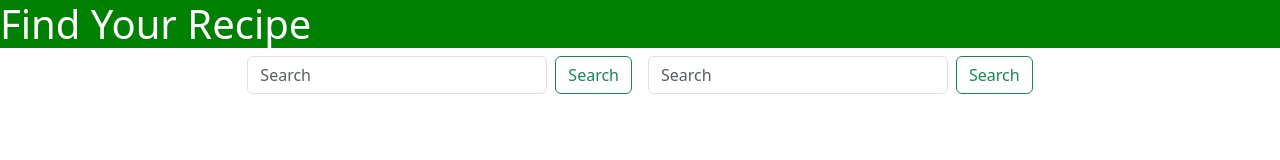
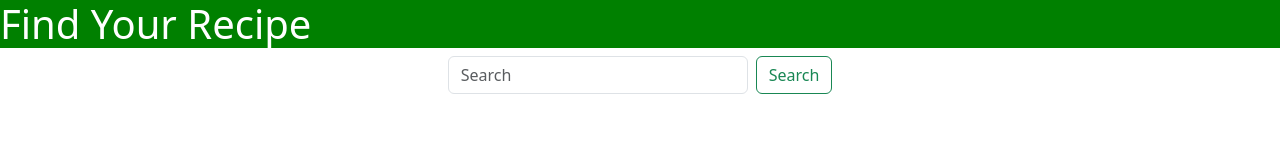
Before and after one commit to arisha-cogrph/recipe-finder, a plain HTML site: page index.html in a window 1280 px wide. Drawn offline with nearby package versions, Linux system fonts and the light colour scheme.

Commit message:
added note deleted one search box

```diff
--- a/index.css
+++ b/index.css
@@ -1,6 +1,9 @@
 .test {
     background-color: green !important;
 }
+/*in order to do customization of bootstrap, you have to write !important as above.
+what this does is to override the command from the bootstrap. so it is telling the machine that
+this command is IMPORTANT so it needs to be priority above the pre-written code*/
 
 .search {
     width: 300px !important;
--- a/index.html
+++ b/index.html
@@ -18,10 +18,6 @@
             <input class="form-control me-2 w-10 search" type="search" placeholder="Search" aria-label="Search">
             <button class="btn btn-outline-success" type="submit">Search</button>
         </form>
-        <form class="d-flex" role="search">
-            <input class="form-control me-2 w-10 search" type="search" placeholder="Search" aria-label="Search">
-            <button class="btn btn-outline-success" type="submit">Search</button>
-        </form>
     </div>
 
     <script src="https://cdn.jsdelivr.net/npm/bootstrap@5.3.0/dist/js/bootstrap.min.js"
```
